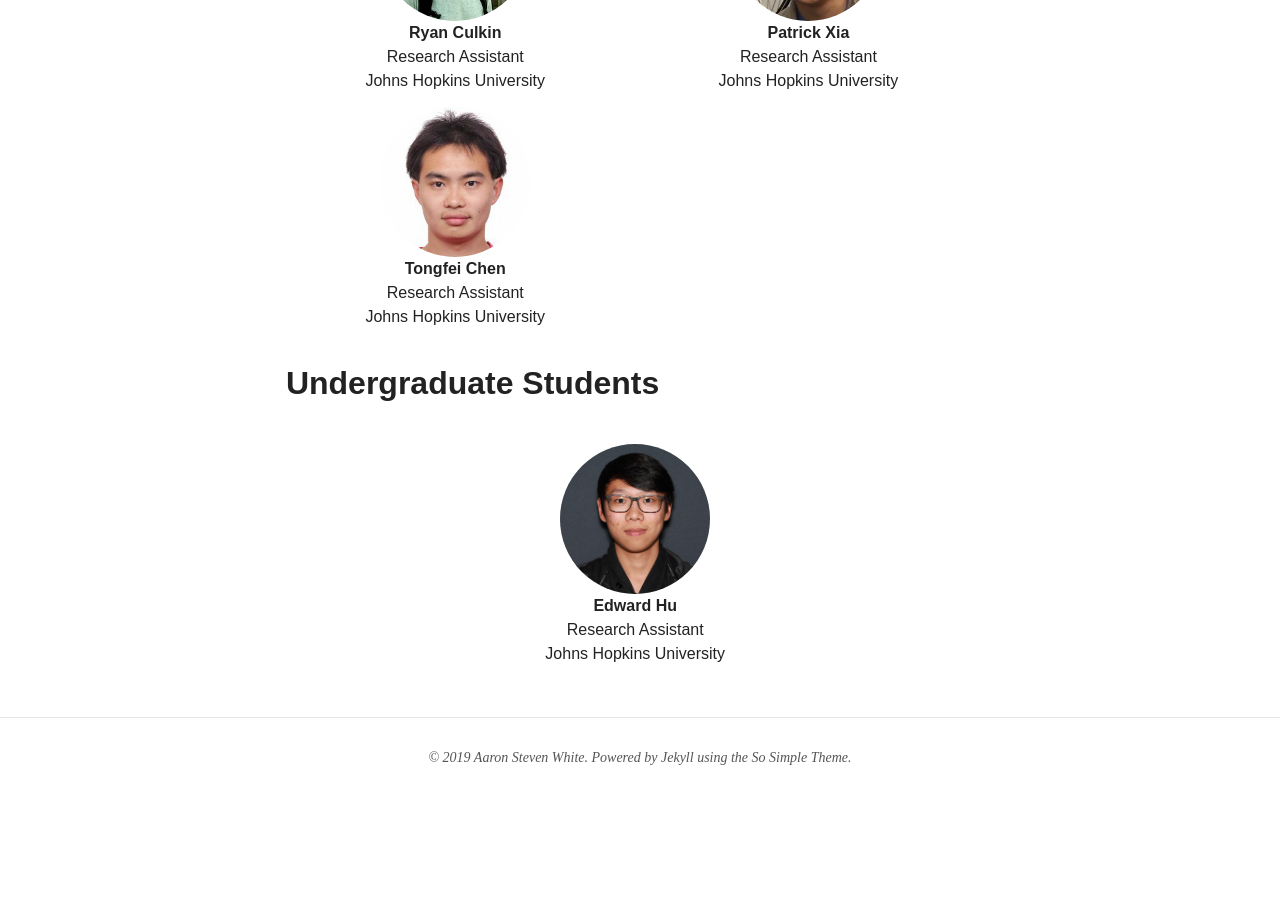
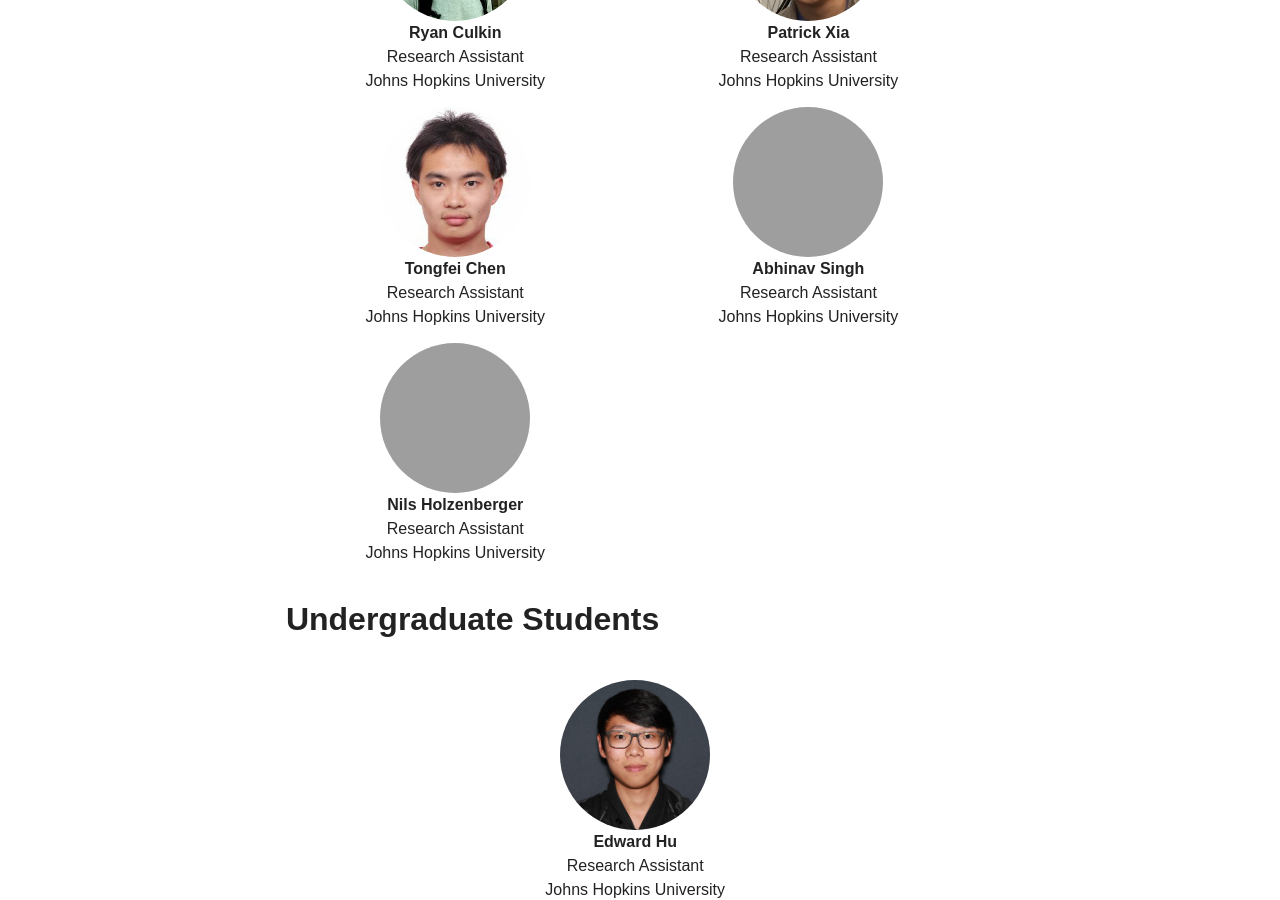
Before and after one commit to decompositional-semantics-initiative/decompositional-semantics-initiative.github.io, a Jekyll site: the page built from researchers/index.md, in a window 1280 px wide and 900 px high, scrolled down 2429 px. Built offline with Jekyll 4.4.1, drawn with Linux system fonts in a browser that asks for light colours; nearby versions of some CDN libraries; before the commit the page ends 3293 px from its top, so only the background shows below that.

```diff
--- a/_data/researchers.yml
+++ b/_data/researchers.yml
@@ -163,6 +163,22 @@ graduatestudents:
       email: tongfei@jhu.edu
       projects:
         - parabank
+    asingh:
+      name: Abhinav Singh
+      role: Research Assistant
+      affiliation: Johns Hopkins University
+      website: none
+      email: asingh78@jhu.edu
+      projects:
+        - parabank2
+    nholzenberger:
+      name: Nils Holzenberger
+      role: Research Assistant
+      affiliation: Johns Hopkins University
+      website: http://www.cs.jhu.edu/~nholzen1/
+      email: nholzen1@jhu.edu
+      projects:
+        - parabank
 
 undergraduatestudents:
   name: Undergraduate Students
@@ -176,3 +192,4 @@ undergraduatestudents:
       projects:
         - dnc
         - parabank
+        - parabank2
```
Also changed, not shown: _data/projects.yml (+12 -0 lines).
